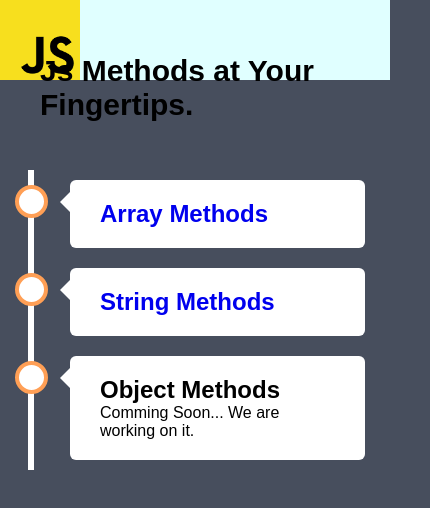
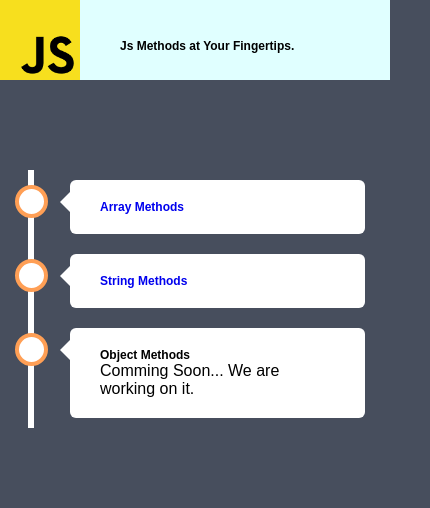
Before and after one commit to akslucky619/javaScript-methods-project, a React (Create React App) app: page / in a window 390 px wide. Shown: the top 508 px of the page, 430 px wide, since content can reach past the window. Built offline with nearby package versions, Linux system fonts and the light colour scheme.

Commit message:
js method site responsivness

```diff
--- a/src/Editor.css
+++ b/src/Editor.css
@@ -23,3 +23,10 @@
                 color: #fff;
                 font-size: 15px;
             }
+
+            /* Media Queries */
+            @media all and (max-width: 600px) {
+                .abcd {
+                    display: none;
+                }
+            }
--- a/src/Main.css
+++ b/src/Main.css
@@ -119,6 +119,13 @@
     text-decoration: none;
   }
 
+  /* Media queries - less than 800px wide */
+  @media all and (max-width: 880px) {
+    h2 {
+      font-size: 15px;
+    }
+  }
+
   /* Media queries - Responsive timeline on screens less than 600px wide */
   @media screen and (max-width: 600px) {
   /* Place the timelime to the left */
@@ -150,4 +157,10 @@
     .right {
       left: 0%;
     }
+    h1 {
+      font-size: 20px;
+    }
+    h2, h6 {
+      font-size: 12px;
+    }
   }
--- a/src/Method.css
+++ b/src/Method.css
@@ -26,3 +26,10 @@
     margin: -9px;
     color: #fff;
 }
+
+/* Media queries */
+@media all and (max-width: 600px) {
+    .syntax {
+        width: 90%;
+    }
+}
```
